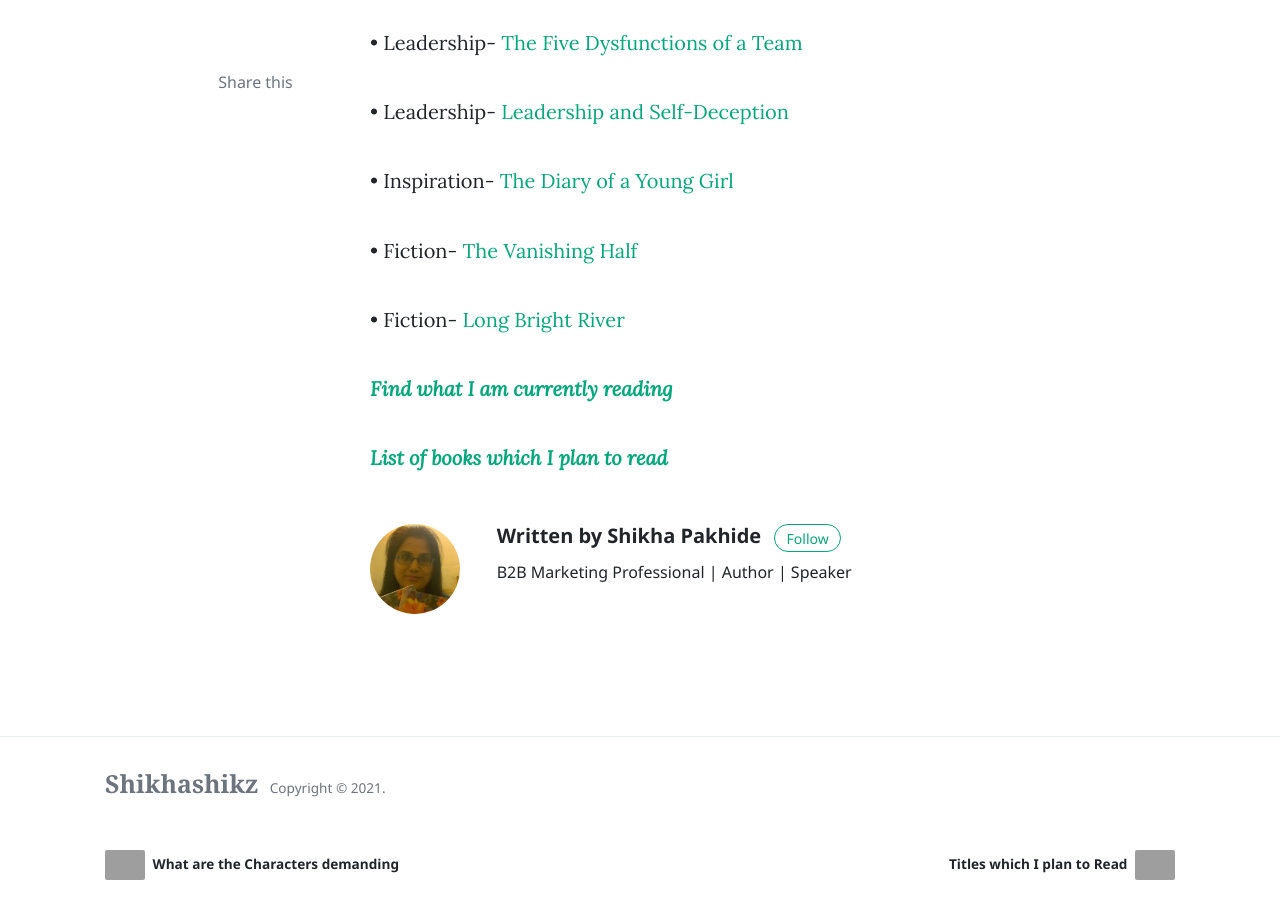
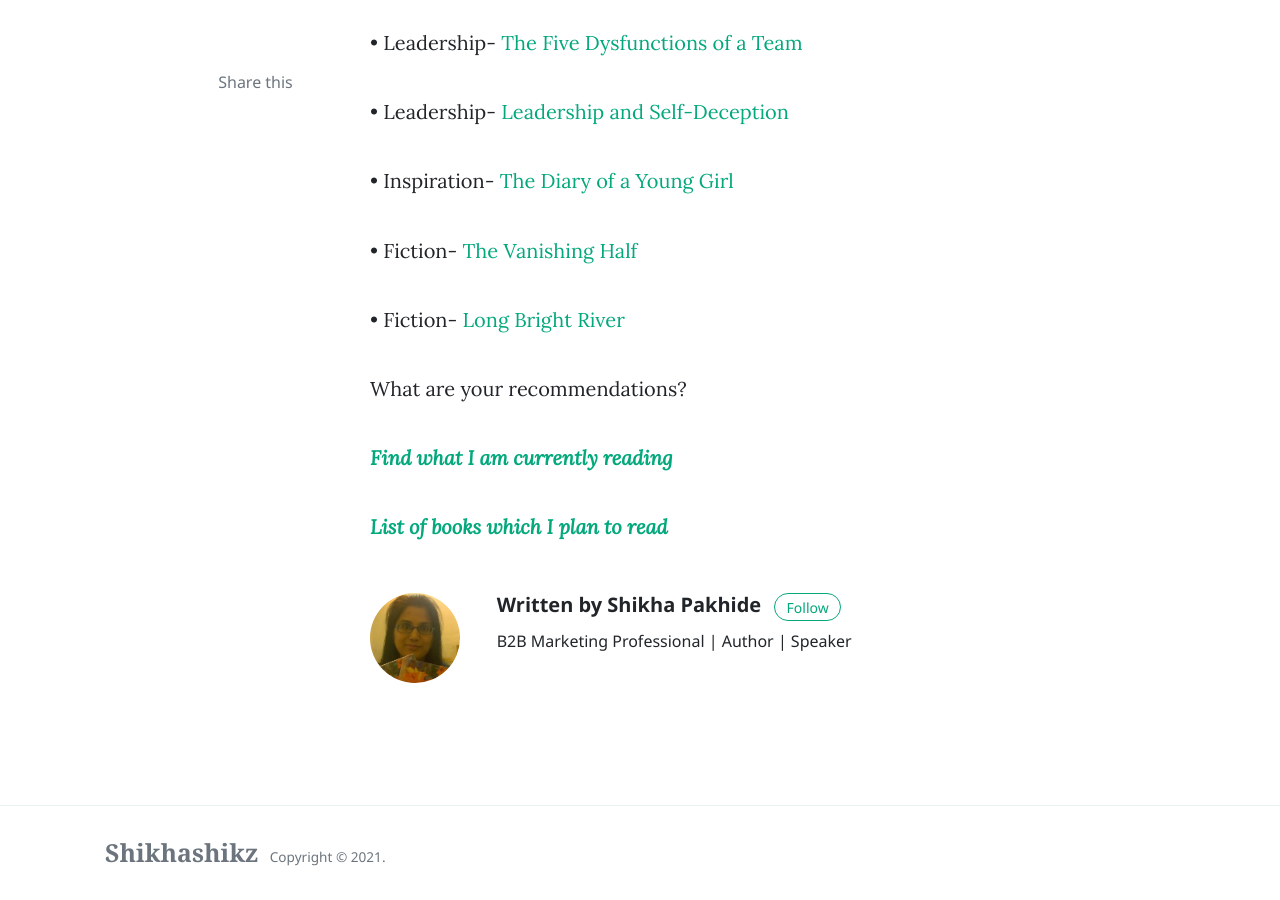
Before and after one commit to shikhashikz/shikhashikz.github.io, a Jekyll site: the page built from _posts/2021-08-18-My-Recommended-Reads.md, in a window 1280 px wide and 900 px high, scrolled down 1487 px. Built offline with Jekyll 4.4.1, drawn with Linux system fonts in a browser that asks for light colours; nearby versions of some CDN libraries; comment, search, counter and statistics services are not loaded; grey boxes are pictures that could not be loaded.

Commit message:
Update 2021-08-18-My-Recommended-Reads.md

```diff
--- a/_posts/2021-08-18-My-Recommended-Reads.md
+++ b/_posts/2021-08-18-My-Recommended-Reads.md
@@ -42,6 +42,8 @@
 
 •	Fiction- [Long Bright River](https://www.amazon.in/Long-Bright-River-intense-thriller/dp/1786090619/ref=sr_1_1?dchild=1&keywords=long+bright+river&qid=1623667187&s=books&sr=1-1)
 
+What are your recommendations?
+
 ***[Find what I am currently reading](https://shikhashikz.com/Learning-Resource-List/)***
 
-***[List of books which I plan to read]()***
+***[List of books which I plan to read](https://shikhashikz.com/My-To-Be-Read-List/)***
```
